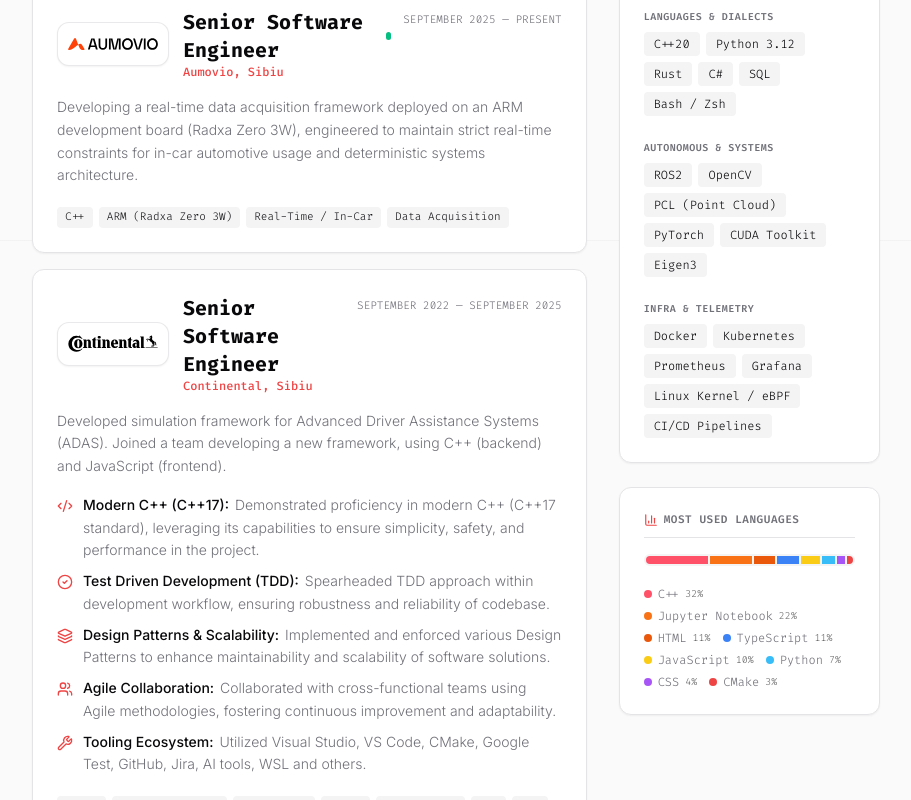
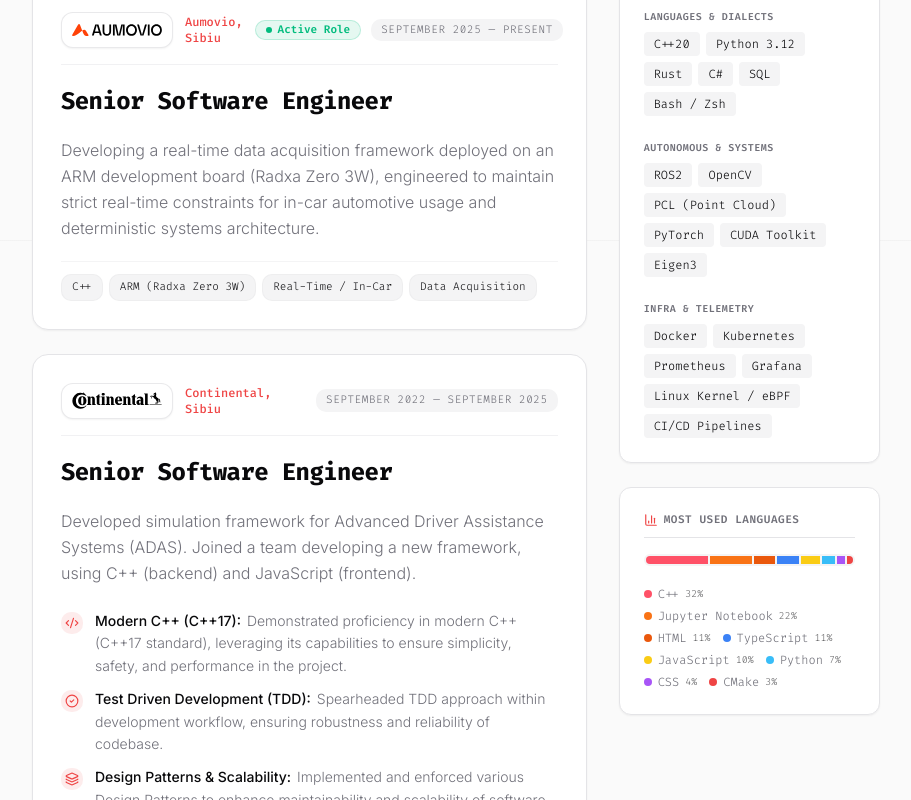
Before and after one commit to vinersar31/portfolio, a Next.js app: page /portfolio/cv in a window 1280 px wide. Shown: the part 560-1360 px from the top of the page, without its empty margins (184-1095 px from the left). Built offline with nearby package versions, Linux system fonts and the light colour scheme.

Commit message:
refactor: improve CV experience cards layout with symmetric header and single-line titles

```diff
--- a/src/app/cv/page.tsx
+++ b/src/app/cv/page.tsx
@@ -169,63 +169,70 @@ export default function CV() {
             </div>
 
             {/* Experience Cards */}
-            <div className="flex flex-col gap-4">
+            <div className="flex flex-col gap-6">
               {cvData.experience.map((exp) => (
                 <article
                   key={`${exp.company}-${exp.startDate}`}
-                  className="group p-6 rounded-xl bg-card border border-border shadow-xs hover:border-primary/40 hover:shadow-md transition-all duration-200"
+                  className="group p-6 sm:p-7 rounded-2xl bg-card border border-border shadow-xs hover:border-primary/40 hover:shadow-md transition-all duration-200 space-y-5"
                 >
-                  <div className="flex flex-col sm:flex-row sm:items-start justify-between gap-3 mb-4">
-                    <div className="flex items-center gap-3.5">
+                  {/* Card Header Strip: Symmetrically Balances Logo + Company on Left, Period on Right */}
+                  <div className="flex flex-col sm:flex-row sm:items-center justify-between gap-3 pb-4 border-b border-border/50">
+                    <div className="flex items-center gap-3">
                       {companyLogos[exp.company] && (
-                        <div className="h-11 w-24 sm:w-28 rounded-lg bg-white px-2.5 py-1.5 flex items-center justify-center shrink-0 border border-border/80 shadow-xs group-hover:border-primary/40 transition-colors">
+                        <div className="h-9 w-24 sm:w-28 rounded-lg bg-white px-2.5 py-1 flex items-center justify-center shrink-0 border border-border/80 shadow-xs">
                           <Image
                             src={companyLogos[exp.company]}
                             alt={`${exp.company} logo`}
-                            width={110}
-                            height={28}
+                            width={100}
+                            height={24}
                             className="h-full w-auto max-w-full object-contain"
                           />
                         </div>
                       )}
-                      <div className="flex flex-col">
-                        <div className="flex items-center gap-2">
-                          <h3 className="text-lg md:text-xl font-bold font-mono text-foreground">
-                            {exp.title}
-                          </h3>
-                          {exp.active && (
-                            <span className="w-2 h-2 rounded-full bg-emerald-500 animate-pulse" />
-                          )}
-                        </div>
-                        <span className="font-mono text-xs text-primary font-medium">
-                          {exp.company}, {exp.location}
-                        </span>
-                      </div>
+                      <span className="font-mono text-xs text-primary font-medium">
+                        {exp.company}, {exp.location}
+                      </span>
                     </div>
 
-                    <span className="font-mono text-[11px] text-muted-foreground uppercase sm:text-right shrink-0 sm:pt-1">
-                      {exp.period}
-                    </span>
+                    <div className="flex items-center gap-2.5 shrink-0 font-mono text-xs">
+                      {exp.active && (
+                        <span className="inline-flex items-center gap-1.5 px-2.5 py-0.5 rounded-full bg-emerald-500/10 text-emerald-500 text-[11px] font-semibold border border-emerald-500/20">
+                          <span className="w-1.5 h-1.5 rounded-full bg-emerald-500 animate-pulse" />
+                          Active Role
+                        </span>
+                      )}
+                      <span className="px-2.5 py-1 rounded-md bg-secondary text-muted-foreground uppercase text-[11px] tracking-wider font-mono">
+                        {exp.period}
+                      </span>
+                    </div>
                   </div>
 
-                  <p className="text-muted-foreground text-sm leading-relaxed mb-4">
+                  {/* Job Title - Unconstrained 1-Line Width */}
+                  <div>
+                    <h3 className="text-xl sm:text-2xl font-bold font-mono text-foreground tracking-tight">
+                      {exp.title}
+                    </h3>
+                  </div>
+
+                  {/* Description */}
+                  <p className="text-muted-foreground text-sm sm:text-base leading-relaxed font-light">
                     {exp.description}
                   </p>
 
                   {/* Bullet Highlights */}
                   {exp.bullets && exp.bullets.length > 0 && (
-                    <div className="space-y-2 mb-4">
+                    <div className="space-y-2.5 pt-1">
                       {exp.bullets.map((bullet, idx) => (
                         <div
                           key={idx}
-                          className="flex items-start gap-2.5 text-xs md:text-sm"
+                          className="flex items-start gap-3 text-xs sm:text-sm"
                         >
-                          <span className="text-primary font-mono shrink-0 mt-0.5">
-                            {idx === 0 && <Code2 className="w-4 h-4 inline" />}
-                            {idx === 1 && <CheckCircle2 className="w-4 h-4 inline" />}
-                            {idx === 2 && <Layers className="w-4 h-4 inline" />}
-                            {idx === 3 && <Users className="w-4 h-4 inline" />}
-                            {idx >= 4 && <Wrench className="w-4 h-4 inline" />}
+                          <span className="text-primary font-mono shrink-0 mt-0.5 p-1 rounded-md bg-primary/10">
+                            {idx === 0 && <Code2 className="w-3.5 h-3.5" />}
+                            {idx === 1 && <CheckCircle2 className="w-3.5 h-3.5" />}
+                            {idx === 2 && <Layers className="w-3.5 h-3.5" />}
+                            {idx === 3 && <Users className="w-3.5 h-3.5" />}
+                            {idx >= 4 && <Wrench className="w-3.5 h-3.5" />}
                           </span>
                           <span className="text-muted-foreground leading-relaxed">
                             {bullet.title && (
@@ -241,11 +248,11 @@ export default function CV() {
                   )}
 
                   {/* Tech Tags */}
-                  <div className="flex flex-wrap gap-1.5 pt-1">
+                  <div className="pt-3 border-t border-border/40 flex flex-wrap items-center gap-1.5">
                     {exp.tags.map((tag) => (
                       <span
                         key={tag}
-                        className="px-2 py-0.5 rounded bg-secondary text-secondary-foreground font-mono text-[11px]"
+                        className="px-2.5 py-1 rounded-md bg-secondary text-secondary-foreground font-mono text-[11px] border border-border/40"
                       >
                         {tag}
                       </span>
```
